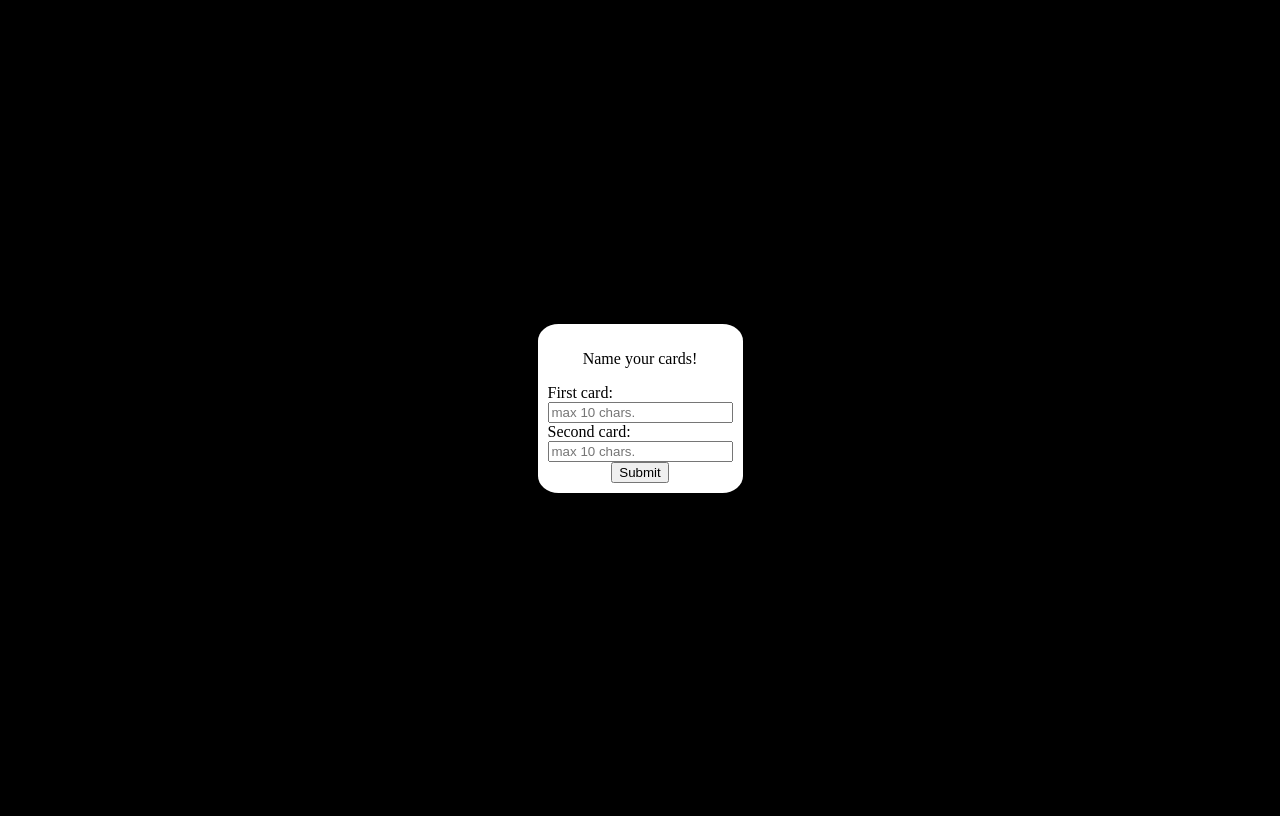
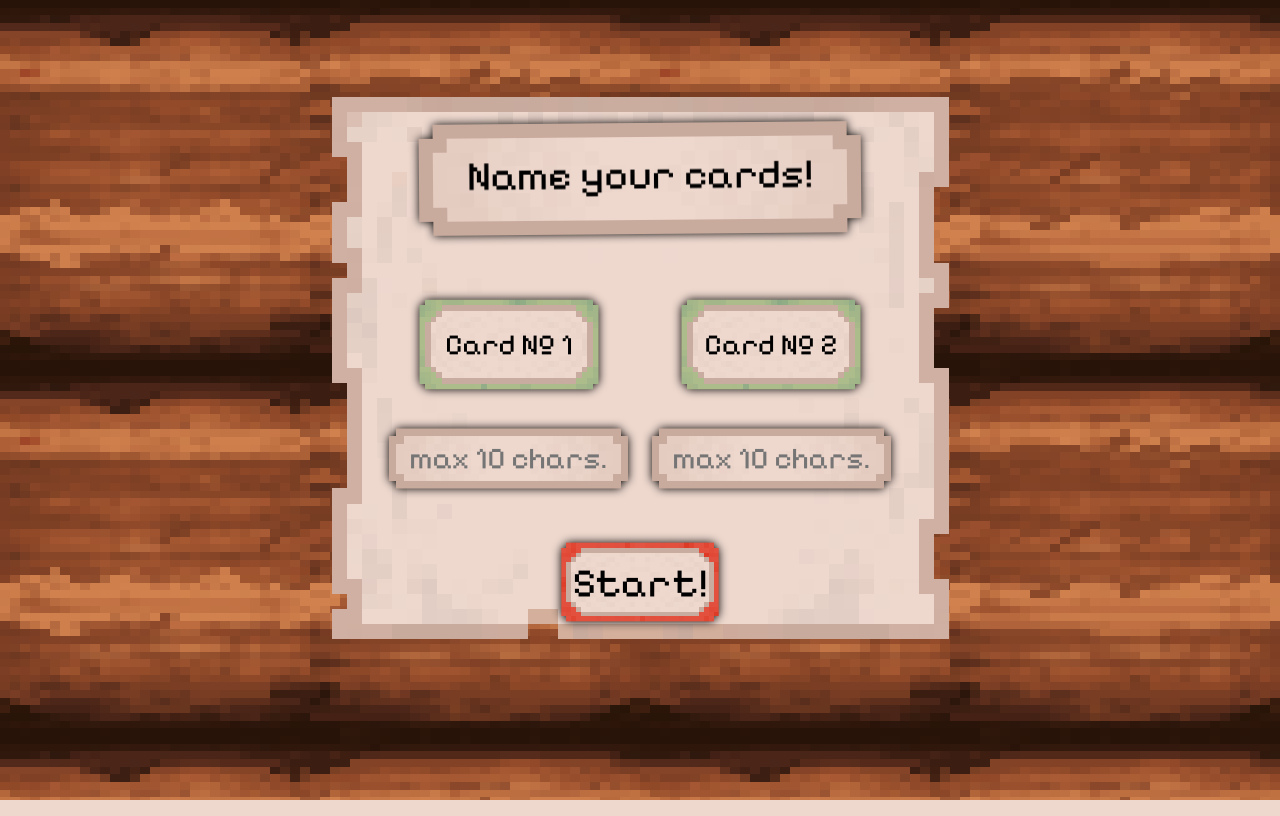
Before and after one commit to rodioniam/ls_web_app, a Django app: template templates/home.html in a window 1280 px wide. Run offline with Django 3.2, Linux system fonts and the light colour scheme; the template is opened without the code that fills it, so the values that code supplies are empty.

Commit message:
finished with assets and style

```diff
--- a/static/css/alloc_style.css
+++ b/static/css/alloc_style.css
@@ -13,6 +13,7 @@ body {
   flex-direction: column;
   justify-content: space-evenly;
   align-items: center;
+  cursor: default;
 
   font-family: "Pixelify Sans", sans-serif;
   background-image: url("../art/main_bg.png");
--- a/static/css/home_style.css
+++ b/static/css/home_style.css
@@ -1,20 +1,249 @@
+html {
+  font-size: clamp(0.5vw, 0.8vw, 1vw);
+}
+
 body {
-  background-color: black;
+  min-height: 90vh;
+
   display: flex;
-  justify-content: center;
-  height: 100vh;
+  flex-direction: column;
+  justify-content: space-evenly;
   align-items: center;
+  cursor: default;
+
+  font-family: "Pixelify Sans", sans-serif;
+  background-image: url("../art/main_bg.png");
+  image-rendering: pixelated;
+  background-size: 50% 50%;
 }
 
 .form-container {
-  background-color: white;
-  border-radius: 10%;
+  display: grid;
+  grid-template-areas:
+    "name-your-cards"
+    "elements";
+  grid-template-rows: 16em 35em;
+
+  height: 100%;
+  width: 50%;
+
+  gap: 2em;
+  align-items: center;
+  justify-items: center;
+
+  background: url("../art/home_container_bg.PNG") no-repeat center;
+  background-size: contain;
+}
+
+.name-your-cards {
+  height: 100%;
+  width: 70%;
+
+  display: flex;
+  flex-direction: column;
+  align-items: center;
+  justify-content: space-around;
+
+  background-image: url("../art/home_form_bg.PNG");
+  image-rendering: pixelated;
+  background-repeat: no-repeat;
+  background-size: contain;
+  background-position: center;
+
+  grid-area: name-your-cards;
+
+  animation: idleRotation 3s ease-in-out infinite;
+}
+
+.card-name {
+  box-sizing: content-box;
+  padding: 5%;
+  margin: 0;
+  margin-block: 3rem;
+  height: 100%;
+  width: 100%;
   text-align: center;
-  padding: 10px;
-  display: inline;
+
+  font-size: 4rem;
+}
+
+.elements {
+  display: flex;
+  flex-direction: column;
+  justify-content: flex-start;
+  align-items: center;
+
+  height: 100%;
+  width: 100%;
+
+  grid-area: elements;
+}
+
+form {
+  height: 100%;
+  width: 80%;
+  justify-items: center;
+
+  gap: 4%;
+
+  display: grid;
+  grid-template-areas:
+    "first-card second-card"
+    "submit-button submit-button";
+
+  grid-template-columns: auto;
+  grid-template-rows: 2fr 1fr;
+
+  align-items: center;
+  justify-items: center;
+}
+
+.first-card {
+  grid-area: first-card;
+}
+.second-card {
+  grid-area: second-card;
+}
+
+.name-form {
+  display: grid;
+  grid-template-areas:
+    "label-card"
+    "card-name-input";
+
+  grid-template-rows: 2.5fr 2fr;
+  grid-template-columns: 1fr;
+
+  align-items: center;
+  justify-items: center;
+
+  height: 100%;
+  width: 100%;
+  margin-block: 2%;
 }
 
 .label-card {
-  text-align: left !important;
-  display: block;
+  margin: 0;
+  font-size: 2.9rem;
+  height: 100%;
+  width: 75%;
+
+  display: flex;
+  align-content: center;
+  flex-wrap: wrap;
+  justify-content: center;
+  cursor: default;
+
+  background-image: url("../art/home_name_bg.PNG");
+  background-repeat: no-repeat;
+  background-size: contain;
+  background-position: center;
+
+  grid-area: label-card;
 }
+
+input[type="text"] {
+  background-color: transparent;
+  border: none;
+  padding: 0;
+  text-align: center;
+
+  font-family: inherit;
+  font-size: 3rem;
+  cursor: pointer;
+
+  height: 100%;
+  width: 100%;
+
+  background-image: url("../art/home_form_bg.PNG");
+  background-repeat: no-repeat;
+  background-size: contain;
+  background-position: center;
+
+  grid-area: card-name-input;
+}
+
+input[type="text"]:focus {
+  outline: none;
+}
+
+input[type="submit"] {
+  margin: 0.5%;
+  height: 70%;
+  width: 40%;
+
+  font-family: inherit;
+  font-size: 4rem;
+  cursor: pointer;
+
+  background-color: transparent;
+  border: none;
+
+  background-image: url("../art/points_counter_bg.PNG");
+  background-repeat: no-repeat;
+  background-size: contain;
+  background-position: center;
+
+  grid-area: submit-button;
+}
+
+.label-card,
+.card-name-input,
+.submit-button {
+  animation: idleCombo 3s ease-in-out infinite;
+}
+
+.card-name-input:hover,
+.submit-button:hover {
+  animation: hoverOverScale 1s ease-out 1 both normal;
+  filter: drop-shadow(0px 0px 10px);
+}
+
+.name-your-cards,
+.label-card,
+.card-name-input,
+.submit-button {
+  filter: drop-shadow(0px 0px 5px);
+}
+
+/* ANIMATION */
+
+@keyframes idleCombo {
+  0% {
+    scale: 1;
+  }
+  50% {
+    scale: 0.95;
+  }
+  100% {
+    scale: 1;
+  }
+}
+
+@keyframes idleRotation {
+  0% {
+    rotate: -1.5deg;
+  }
+  25% {
+    rotate: 0;
+  }
+  50% {
+    rotate: 1.5deg;
+  }
+  75% {
+    rotate: 0;
+  }
+  100% {
+    rotate: -1.5deg;
+  }
+}
+
+@keyframes hoverOverScale {
+  0% {
+    scale: 1;
+  }
+
+  100% {
+    scale: 1.1;
+  }
+}
--- a/templates/home.html
+++ b/templates/home.html
@@ -5,33 +5,49 @@
     <meta charset="UTF-8" />
     <meta name="viewport" content="width=device-width, initial-scale=1.0" />
     <title>Home</title>
+    <link
+      href="https://fonts.googleapis.com/css2?family=Pixelify+Sans:wght@400;700&display=swap"
+      rel="stylesheet"
+    />
     <link rel="stylesheet" href="{% static 'css/home_style.css'%}" />
   </head>
   <body>
     <div class="form-container">
-      <p>Name your cards!</p>
+      <div class="name-your-cards">
+        <p class="card-name">Name your cards!</p>
+      </div>
+      <div class="elements">
         <form action="" method="post">
-        <label for="fcard" class="label-card">First card:</label>
+          <div class="name-form first-card">
+            <p class="label-card">Card № 1</p>
             <input
               type="text"
+              class="card-name-input"
               id="fcard"
               name="fcard"
               maxlength="10"
               placeholder="max 10 chars."
+              autocomplete="off"
               required
-        /><br />
-        <label for="scard" class="label-card">Second card:</label>
+            />
+          </div>
+          <div class="name-form second-card">
+            <p class="label-card">Card № 2</p>
             <input
               type="text"
+              class="card-name-input"
               id="scard"
               name="scard"
               maxlength="10"
               placeholder="max 10 chars."
+              autocomplete="off"
               required
-        /><br />
+            />
+          </div>
           {% csrf_token %}
-        <input type="submit" value="Submit" />
+          <input type="submit" value="Start!" class="submit-button" />
         </form>
+      </div>
     </div>
   </body>
 </html>
```
Lines whose indentation alone changed are shown as unchanged.
